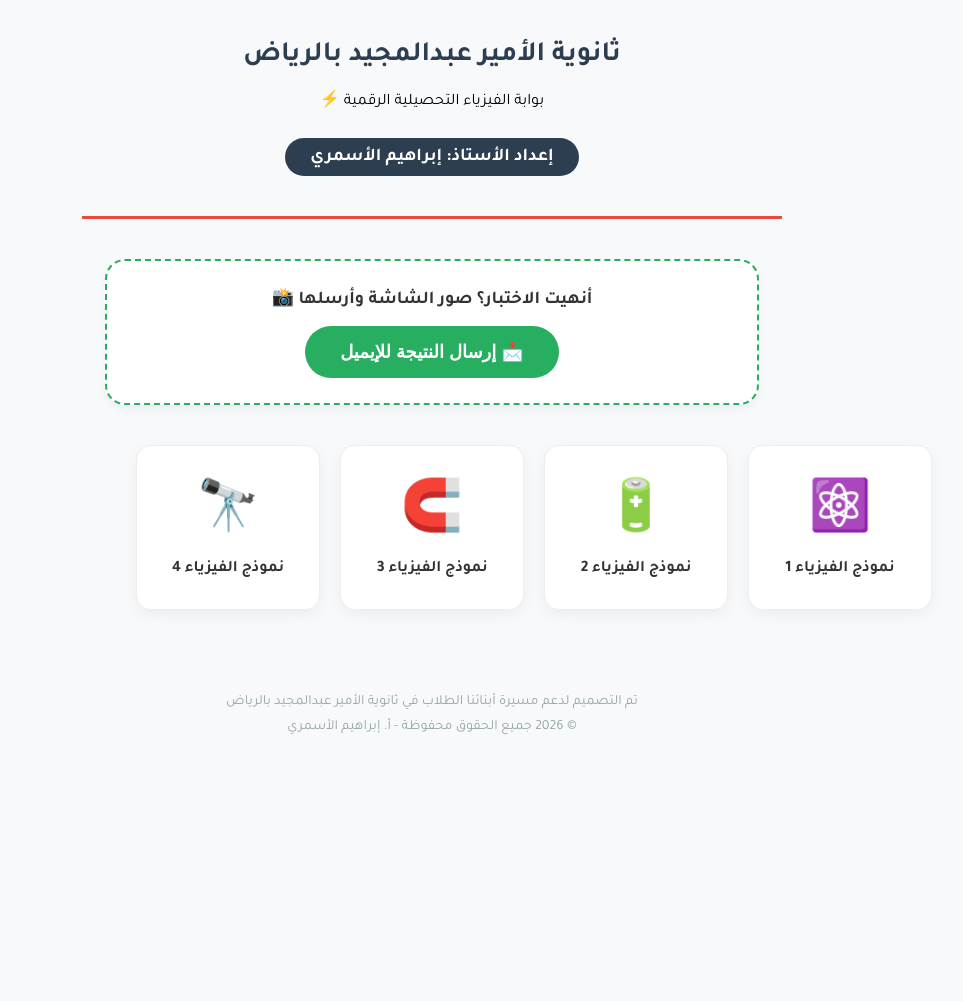
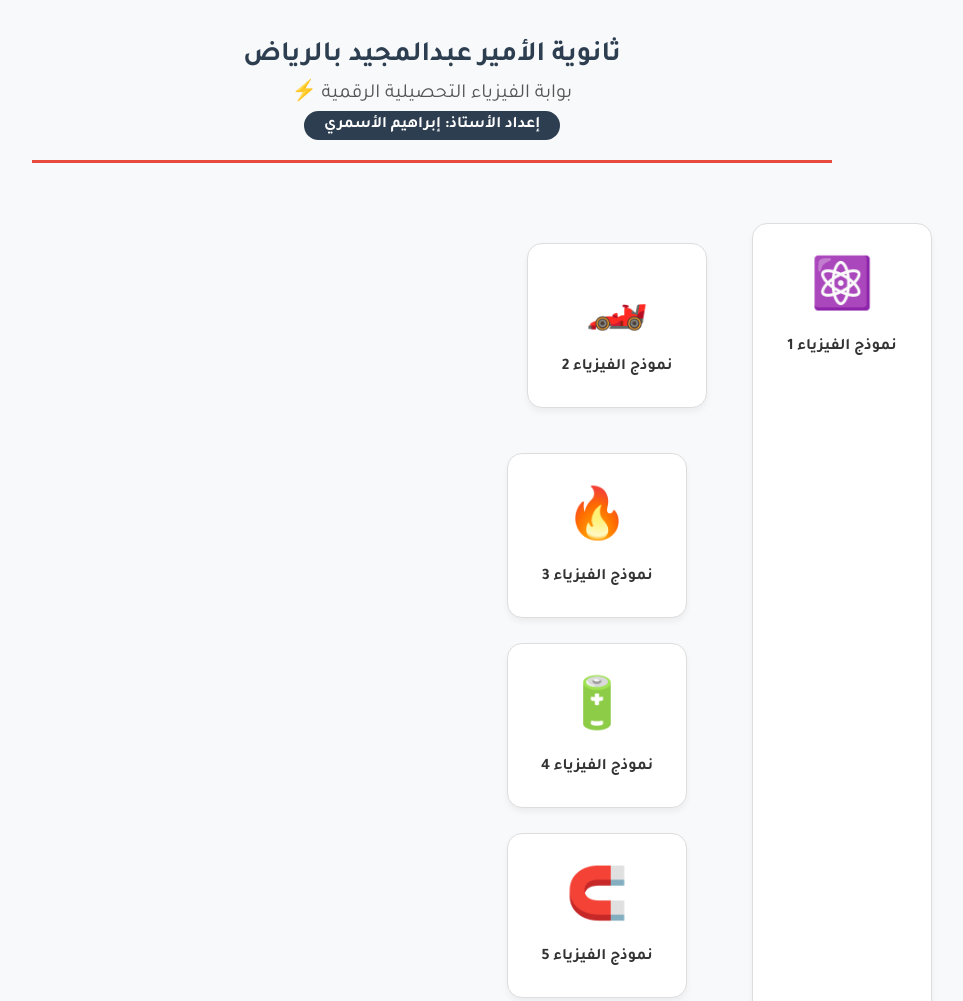
Before and after one commit to alasmryabrahym/Physics, a plain HTML site: page index.html in a window 1280 px wide. Shown: the top 1001 px of the page, without its empty margins (208-1171 px from the left). Before the commit the page ends 800 px from the top, so only its background shows below. Drawn offline with Linux system fonts and the light colour scheme.

Commit message:
Add files via upload

```diff
--- a/index.html
+++ b/index.html
@@ -7,10 +7,10 @@
     <link href="https://fonts.googleapis.com/css2?family=Tajawal:wght@400;700&display=swap" rel="stylesheet">
     <style>
         :root {
-            --primary-color: #2c3e50;
-            --accent-color: #e74c3c;
-            --success-color: #27ae60;
+            --primary-color: #2c3e50; /* لون كحلي وقور */
+            --accent-color: #e74c3c;  /* لون أحمر للتنبيه */
             --bg-color: #f8f9fa;
+            --card-bg: #ffffff;
         }
 
         body {
@@ -25,121 +25,83 @@
 
         .header {
             text-align: center;
-            margin-bottom: 20px;
+            margin-bottom: 40px;
+            border-bottom: 3px solid var(--accent-color);
+            padding-bottom: 20px;
             width: 100%;
             max-width: 800px;
         }
 
-        .header h1 { color: var(--primary-color); font-size: 28px; margin-bottom: 5px; }
+        .header h1 {
+            color: var(--primary-color);
+            font-size: 28px;
+            margin-bottom: 5px;
+        }
+
+        .header p {
+            color: #555;
+            font-size: 20px;
+            margin: 5px 0;
+        }
 
         .teacher-name {
             background: var(--primary-color);
             color: white;
-            padding: 8px 25px;
-            border-radius: 25px;
+            padding: 5px 20px;
+            border-radius: 20px;
             display: inline-block;
             font-weight: bold;
-            margin-top: 10px;
-            font-size: 18px;
         }
 
-        .divider {
-            width: 100%;
-            max-width: 700px;
-            height: 3px;
-            background-color: var(--accent-color);
-            margin: 20px 0 40px 0;
-        }
-
-        /* قسم إرسال النتيجة */
-        .result-section {
-            width: 100%;
-            max-width: 600px;
-            background: #fff;
-            border: 2px dashed var(--success-color);
-            padding: 25px;
-            border-radius: 20px;
-            text-align: center;
-            margin-bottom: 40px;
-            box-shadow: 0 4px 10px rgba(0,0,0,0.05);
-        }
-
-        .result-section p {
-            margin: 0 0 15px 0;
-            font-weight: bold;
-            font-size: 18px;
-            color: #333;
-        }
-
-        .send-btn {
-            display: inline-flex;
-            align-items: center;
-            justify-content: center;
-            background-color: var(--success-color);
-            color: white;
-            padding: 15px 35px;
-            border-radius: 50px;
-            text-decoration: none;
-            font-weight: bold;
-            font-size: 18px;
-            transition: 0.3s;
-            gap: 10px;
-            border: none;
-            cursor: pointer;
-            width: auto;
-        }
-
-        .send-btn:hover {
-            background-color: #219150;
-            transform: scale(1.05);
-        }
-
-        /* شبكة الاختبارات */
         .grid-container {
             display: grid;
             grid-template-columns: repeat(auto-fill, minmax(180px, 1fr));
-            gap: 20px;
+            gap: 25px;
             width: 100%;
             max-width: 1000px;
+            padding: 20px;
         }
 
         .card {
-            background: #ffffff;
+            background: var(--card-bg);
             border-radius: 15px;
-            padding: 30px 10px;
+            padding: 30px 20px;
             text-align: center;
             text-decoration: none;
             color: #333;
-            transition: 0.3s;
-            border: 1px solid #eee;
-            box-shadow: 0 5px 15px rgba(0,0,0,0.05);
-            display: flex;
-            flex-direction: column;
-            align-items: center;
+            transition: all 0.3s ease;
+            border: 1px solid #ddd;
+            box-shadow: 0 4px 6px rgba(0,0,0,0.05);
         }
 
         .card:hover {
-            transform: translateY(-8px);
-            box-shadow: 0 12px 25px rgba(0,0,0,0.1);
+            transform: translateY(-10px);
+            box-shadow: 0 15px 30px rgba(0,0,0,0.1);
             border-color: var(--accent-color);
         }
 
-        .icon { font-size: 50px; margin-bottom: 15px; display: block; }
-        .card span { font-weight: bold; font-size: 16px; }
+        .icon {
+            font-size: 50px;
+            margin-bottom: 15px;
+            display: block;
+        }
+
+        .card span {
+            font-weight: bold;
+            font-size: 16px;
+        }
 
         footer {
-            margin-top: 60px;
+            margin-top: 50px;
             padding: 20px;
-            color: #95a5a6;
+            color: #7f8c8d;
             font-size: 14px;
             text-align: center;
-            line-height: 1.8;
         }
 
         @media (max-width: 600px) {
             .grid-container { grid-template-columns: repeat(2, 1fr); gap: 15px; }
             .header h1 { font-size: 22px; }
-            .send-btn { width: 90%; font-size: 16px; }
         }
     </style>
 </head>
@@ -151,60 +113,43 @@
         <div class="teacher-name">إعداد الأستاذ: إبراهيم الأسمري</div>
     </div>
 
-    <div class="divider"></div>
-
-    <div class="result-section">
-        <p>أنهيت الاختبار؟ صور الشاشة وأرسلها 📸</p>
-        <button onclick="handleEmailClick()" class="send-btn">
-            <span>📩 إرسال النتيجة للإيميل</span>
-        </button>
-    </div>
-
     <div class="grid-container">
-        <a href="ضع_رابط_الاختبار_هنا" target="_blank" class="card">
+        <a href="https://alasmryabrahym.github.io/Number-1/" target="_blank" class="card">
             <div class="icon">⚛️</div>
             <span>نموذج الفيزياء 1</span>
+        </a>
+<div class="grid-container">
+        <a href="ضع_رابط_الاختبار_هنا" target="_blank" class="card">
+            <div class="icon">🏎️</div>
+            <span>نموذج الفيزياء 2</span>
+        </a>
+<div class="grid-container">
+        <a href="ضع_رابط_الاختبار_هنا" target="_blank" class="card">
+            <div class="icon">🔥</div>
+            <span>نموذج الفيزياء 3</span>
         </a>
 
         <a href="ضع_رابط_الاختبار_هنا" target="_blank" class="card">
             <div class="icon">🔋</div>
-            <span>نموذج الفيزياء 2</span>
+            <span>نموذج الفيزياء 4</span>
         </a>
 
         <a href="ضع_رابط_الاختبار_هنا" target="_blank" class="card">
             <div class="icon">🧲</div>
-            <span>نموذج الفيزياء 3</span>
+            <span>نموذج الفيزياء 5</span>
         </a>
 
         <a href="ضع_رابط_الاختبار_هنا" target="_blank" class="card">
             <div class="icon">🔭</div>
-            <span>نموذج الفيزياء 4</span>
+            <span>نموذج الفيزياء 6</span>
         </a>
-    </div>
+
+        </div>
 
     <footer>
-        تم التصميم لدعم مسيرة أبنائنا الطلاب في ثانوية الأمير عبدالمجيد بالرياض<br>
-        © 2026 جميع الحقوق محفوظة - أ. إبراهيم الأسمري
+        <p>تم التصميم لدعم مسيرة أبنائنا الطلاب في ثانوية الأمير عبدالمجيد</p>
+        <p>© 2026 جميع الحقوق محفوظة - أ. إبراهيم الأسمري</p>
     </footer>
-
-    <script>
-        function handleEmailClick() {
-            const email = "alasmryabrahym123@gmail.com";
-            const subject = encodeURIComponent("نتيجة اختبار الفيزياء التحصيلي");
-            const body = encodeURIComponent("السلام عليكم أستاذ إبراهيم، مرفق لكم صورة نتيجة الاختبار الخاص بي..");
-
-            const isMobile = /iPhone|iPad|iPod|Android/i.test(navigator.userAgent);
-
-            if (isMobile) {
-                // إذا كان جوال، نستخدم رابط mailto التقليدي ليفتح تطبيق الإيميل
-                window.location.href = `mailto:${email}?subject=${subject}&body=${body}`;
-            } else {
-                // إذا كان كمبيوتر، نفتح Gmail مباشرة في المتصفح لتسهيل الإرفاق
-                const gmailUrl = `https://mail.google.com/mail/?view=cm&fs=1&to=${email}&su=${subject}&body=${body}`;
-                window.open(gmailUrl, '_blank');
-            }
-        }
-    </script>
 
 </body>
 </html>
```
